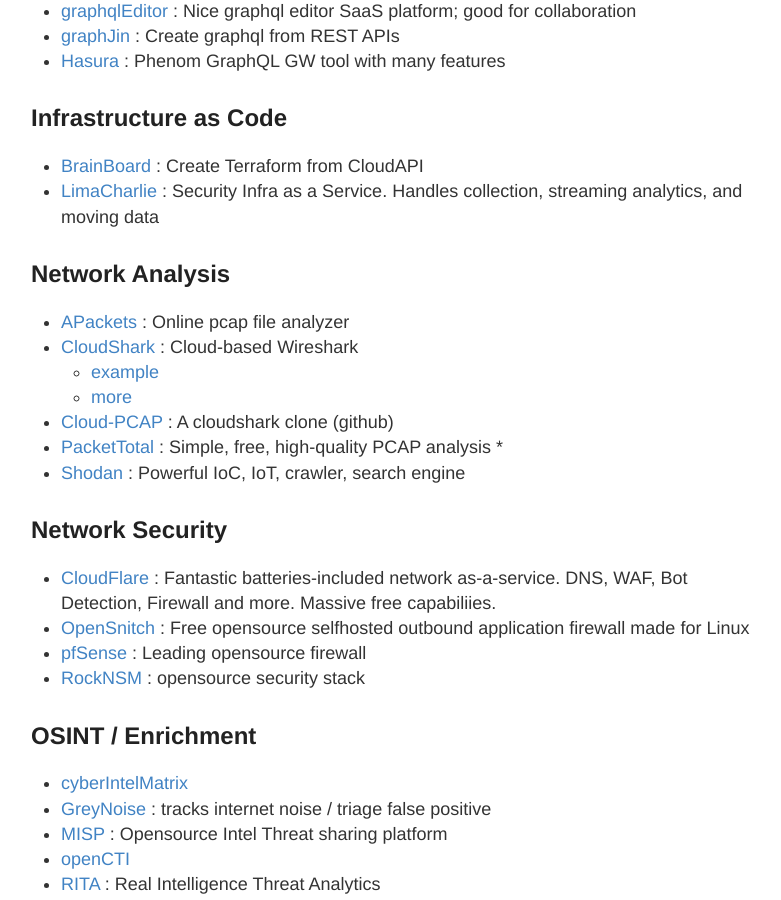
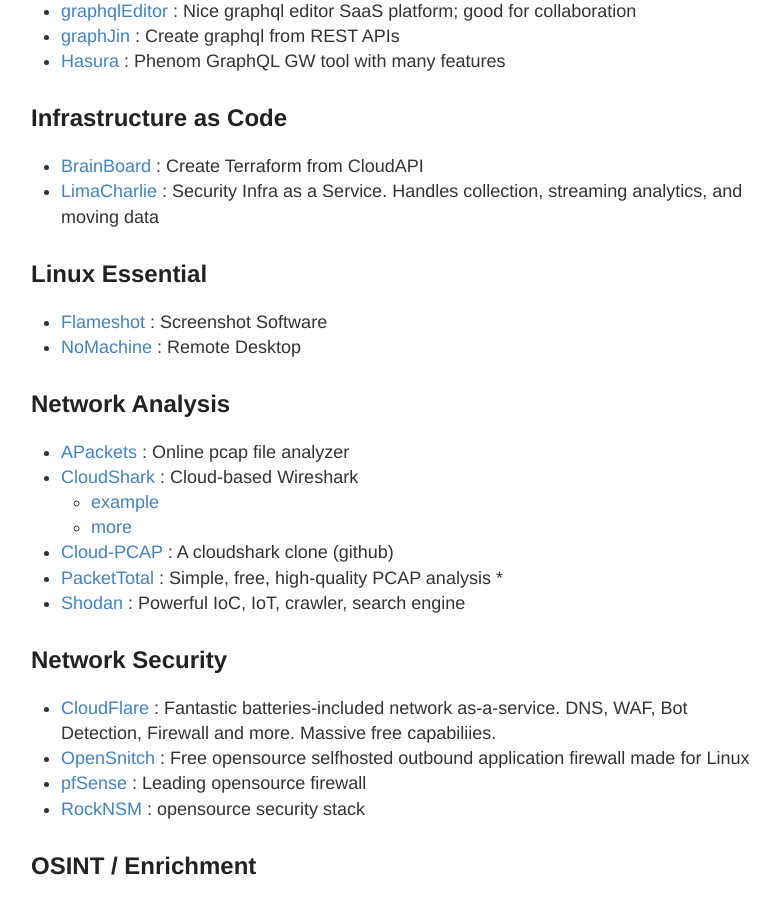
Before and after one commit to stevehenderson/stevehenderson.github.io, a Jekyll site: the page built from tools.md, in a window 1280 px wide and 900 px high, scrolled down 780 px. Shown: the whole window, without its empty margins (249-1030 px from the left). Built offline with Jekyll 4.4.1, drawn with Linux system fonts in a browser that asks for light colours; our own code applies the rules of GitHub Pages for plain Markdown files.

Commit message:
Update tools.md

```diff
--- a/tools.md
+++ b/tools.md
@@ -19,9 +19,12 @@
    * [Hasura](https://hasura.io/) : Phenom GraphQL GW tool with many features
 
 ## Infrastructure as Code
-
    * [BrainBoard](https://www.brainboard.co/) : Create Terraform from CloudAPI
    * [LimaCharlie](https://limacharlie.io/) : Security Infra as a Service.  Handles collection, streaming analytics, and moving data
+
+## Linux Essential
+   * [Flameshot](https://github.com/flameshot-org/flameshot) : Screenshot Software
+   * [NoMachine](https://www.nomachine.com/) : Remote Desktop
 
 ## Network Analysis
    * [APackets](https://apackets.com/) : Online pcap file analyzer
```
